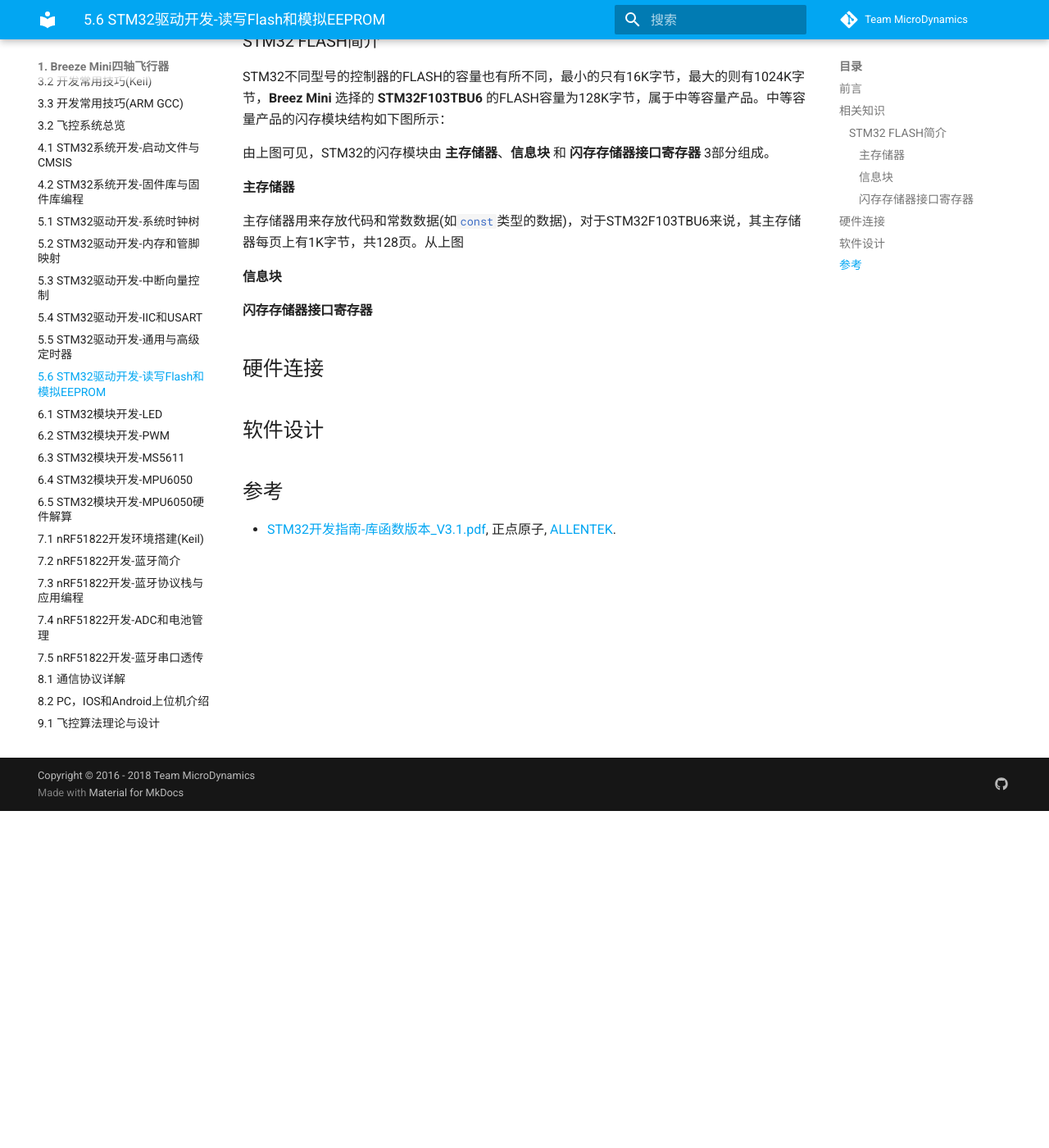
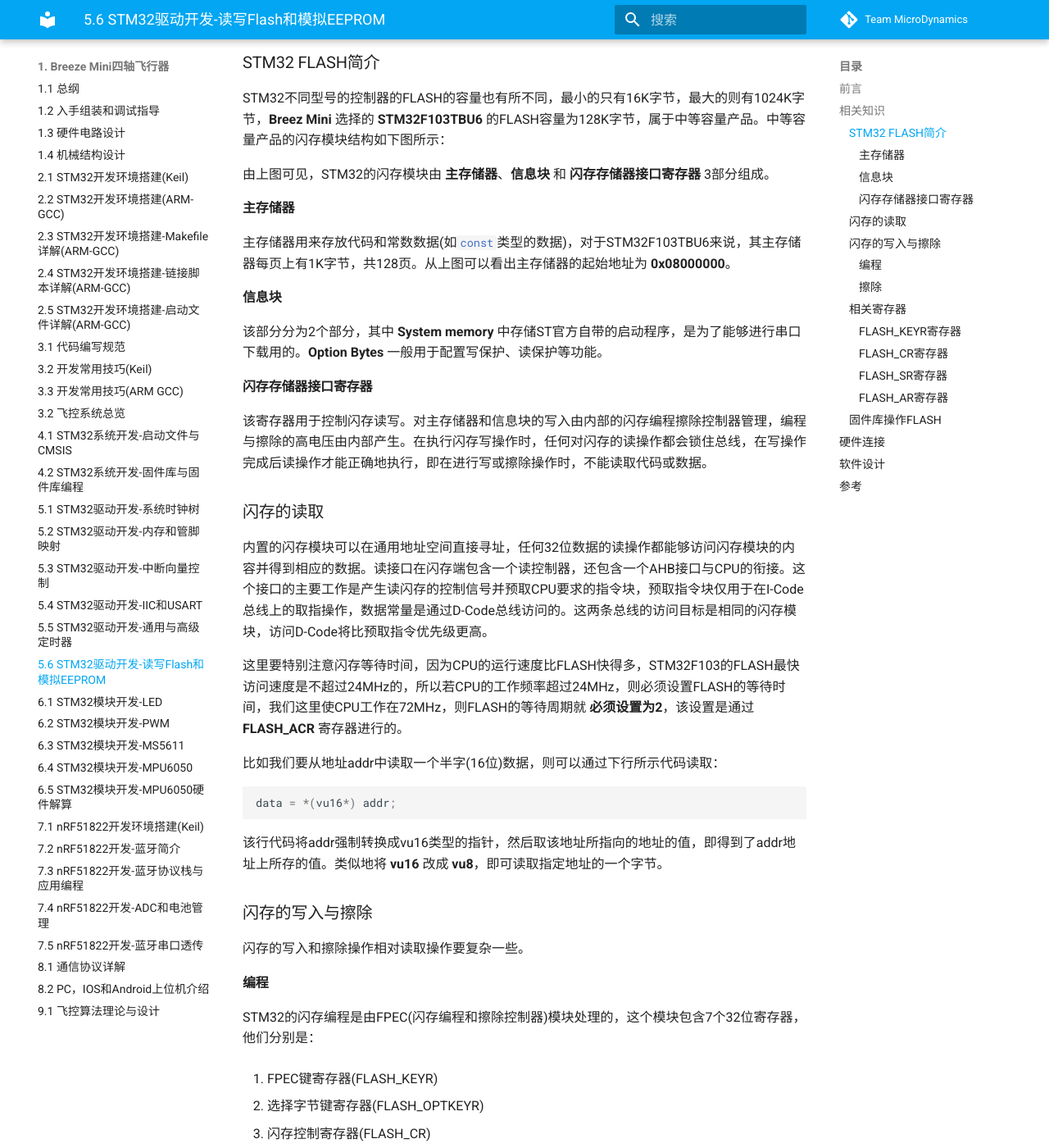
Before and after one commit to microdynamics/microdynamics_website_development, an MkDocs documentation site: the page built from docs/1. Breeze Mini四轴飞行器/5.6 STM32驱动开发-读写Flash和模拟EEPROM.md, in a window 1280 px wide and 1400 px high, scrolled down 411 px. Shown: the whole window at 82% size. Built offline with MkDocs 1.6.1 and Material for MkDocs 9.7.7, drawn with Linux system fonts in a browser that asks for light colours; comment, search, counter and statistics services are not loaded; some of the changed text lies outside the part shown.

Commit message:
Modify Flash wiki

````diff
--- a/docs/1. Breeze Mini四轴飞行器/5.6 STM32驱动开发-读写Flash和模拟EEPROM.md
+++ b/docs/1. Breeze Mini四轴飞行器/5.6 STM32驱动开发-读写Flash和模拟EEPROM.md
@@ -2,7 +2,7 @@ title: 5.6 STM32驱动开发-读写Flash和模拟EEPROM
 
 ## 前言
 
-这里主要讲解 **Breeze Mini** 的FLASH相关操作，完整代码在工程目录下的 **Drivers** 子目录下的 **stm32f10x_driver_flash.c** 和 **stm32f10x_driver_flash.h** 中，该代码主要用STM32自带的FLASH来存储控制算法所需的相关常数。
+这里主要讲解 **Breeze Mini** 的FLASH相关操作，完整代码在工程目录下的 **Drivers** 子目录下的 **stm32f10x_driver_flash.c**、**stm32f10x_driver_flash.h**、**stm32f10x_driver_eeprom.c** 和 **stm32f10x_driver_eeprom.h** 中，该代码主要实现对STM32自身的FLASH进行读写来模拟实现EEPROM的功能，进而存储控制算法所需的相关常数。
 
 ## 相关知识
 
@@ -14,13 +14,135 @@ STM32不同型号的控制器的FLASH的容量也有所不同，最小的只有1
 
 #### 主存储器
 
-主存储器用来存放代码和常数数据(如`:::c const`类型的数据)，对于STM32F103TBU6来说，其主存储器每页上有1K字节，共128页。从上图
+主存储器用来存放代码和常数数据(如`:::c const`类型的数据)，对于STM32F103TBU6来说，其主存储器每页上有1K字节，共128页。从上图可以看出主存储器的起始地址为 **0x08000000**。
 
 #### 信息块
 
+该部分分为2个部分，其中 **System memory** 中存储ST官方自带的启动程序，是为了能够进行串口下载用的。**Option Bytes** 一般用于配置写保护、读保护等功能。
+
 #### 闪存存储器接口寄存器
 
+该寄存器用于控制闪存读写。对主存储器和信息块的写入由内部的闪存编程擦除控制器管理，编程与擦除的高电压由内部产生。在执行闪存写操作时，任何对闪存的读操作都会锁住总线，在写操作完成后读操作才能正确地执行，即在进行写或擦除操作时，不能读取代码或数据。
+
+### 闪存的读取
+
+内置的闪存模块可以在通用地址空间直接寻址，任何32位数据的读操作都能够访问闪存模块的内容并得到相应的数据。读接口在闪存端包含一个读控制器，还包含一个AHB接口与CPU的衔接。这个接口的主要工作是产生读闪存的控制信号并预取CPU要求的指令块，预取指令块仅用于在I-Code总线上的取指操作，数据常量是通过D-Code总线访问的。这两条总线的访问目标是相同的闪存模块，访问D-Code将比预取指令优先级更高。
+
+这里要特别注意闪存等待时间，因为CPU的运行速度比FLASH快得多，STM32F103的FLASH最快访问速度是不超过24MHz的，所以若CPU的工作频率超过24MHz，则必须设置FLASH的等待时间，我们这里使CPU工作在72MHz，则FLASH的等待周期就 **必须设置为2**，该设置是通过 **FLASH_ACR** 寄存器进行的。
+
+比如我们要从地址addr中读取一个半字(16位)数据，则可以通过下行所示代码读取：
+
+```c
+data = *(vu16*) addr;
+```
+
+该行代码将addr强制转换成vu16类型的指针，然后取该地址所指向的地址的值，即得到了addr地址上所存的值。类似地将 **vu16** 改成 **vu8**，即可读取指定地址的一个字节。
+
+### 闪存的写入与擦除
+
+闪存的写入和擦除操作相对读取操作要复杂一些。
+
+#### 编程
+
+STM32的闪存编程是由FPEC(闪存编程和擦除控制器)模块处理的，这个模块包含7个32位寄存器，他们分别是：
+
+1. FPEC键寄存器(FLASH_KEYR)
+
+2. 选择字节键寄存器(FLASH_OPTKEYR)
+
+3. 闪存控制寄存器(FLASH_CR)
+
+4. 闪存状态寄存器(FLASH_SR)
+
+5. 闪存地址寄存器(FLASH_AR)
+
+6. 选择字节寄存器(FLASH_OBR)
+
+7. 写保护寄存器(FLASH_WRPR)
+
+其中FPEC键寄存器总共有3个键值：
+
+1. RDPRT键 = 0X000000A5
+
+2. KEY1 = 0X45670123
+
+3. KEY2 = 0XCDEF89AB
+
+STM32复位后FPEC模块是被保护的，不能写入FLASH_CR寄存器，通过写入特定的序列到FLASH_KEYR寄存器可以打开FPEC模块(KEY1和KEY2)，STM32闪存编程每次必须写入16位数据，当FLASH_CR寄存器的PG位为1时，在一个闪存地址写入一个半字将启动一次编程，写入任何非法数据都会使得FPEC产生总线错误。在编程过程中(BSY位为1)，任何读写闪存的操作都会使CPU暂停，直到此次闪存编程结束。在对STM32的FLASH进行编程时，必须要求其写入地址的FLASH是已经被擦除过的(值为0XFFFF)，否则无法写入。STM32的FLASH编程流程为：
+
+1. 检查FLASH_CR的LOCK是否解锁，如果没有就先解锁
+
+2. 检查FLASH_SR的BSY位，以确认没有其他正在进行的编程操作
+
+3. 设置FLASH_CR的PG位为1
+
+4. 在指定地址写入指定数据
+
+5. 等待FLASH_SR的BSY位变为0
+
+6. 读出写入的地址并验证数据
+
+#### 擦除
+
+由于STM32的FLASH写入操作需要保证写入的地址是已经被擦除过的，所以需要再介绍一下FLASH的擦除操作，STM32的FLASH擦除分为：页擦除和整片擦除，页擦除的工作流程为：
+
+1. 检查FLASH_CR的LOCK是否解锁，如果没有就先解锁
+
+2. 检查FLASH_SR的BSY位，以确认没有其他正在进行的编程操作
+
+3. 设置FLASH_CR的PER位为1
+
+4. 用FLASH_AR选择要擦除的页
+
+5. 设置FLASH_CR的STRT位为1
+
+6. 等待FLASH_SR的BSY位变为0
+
+7. 读出被擦除页并验证
+
+### 相关寄存器
+
+#### FLASH_KEYR寄存器
+
+该寄存器各位描述如下所示：
+
+该寄存器主要用于解锁FPEC，必须向该寄存器写入特定的序列(KEY1和KEY2)解锁后，才能够对FLASH_CR寄存器进行写操作。
+
+#### FLASH_CR寄存器
+
+该寄存器各位描述如下所示：
+
+这里我们只讲解该寄存器的LOCK、STRT、PER和PG共4位。
+
+1. LOCK位：该位用于指示FLASH_CR寄存器是否被锁住，该位在检测到正确的解锁序列后，会被硬件自动清零，在一次不成功的解锁操作后，在下次系统复位前，该位都不会再改变。
+
+2. STRT位：该位用于开始一次擦除操作，向该位写1将执行一次擦除操作。
+
+3. PER位：该位用于开始页擦除操作，向该位写1将设置页擦除模式。
+
+4. PG位：该位用于开始编程操作，向该位写1将设置写FLASH模式。
+
+#### FLASH_SR寄存器
+
+该寄存器的各位描述如下图所示：
+
+该寄存器主要用于指示当前FPEC的操作编程状态。
+
+#### FLASH_AR寄存器
+
+该寄存器的各位描述如下图所示：
+
+该寄存器主要用于设置要擦除的页的地址。
+
+
+### 固件库操作FLASH
+
+操作FLASH相关的库函数在 **FWLib** 目录下的 **stm32f10x_flash.c** 和 **stm32f10x_flash.h** 中，但是 **Breeze Mini** 的飞控代码自己封装了一套操作FLASH的函数，在 **Drivers** 目录下的 **stm32f10x_driver_flash.c** 和 **stm32f10x_driver_flash.h**。
+
+
 ## 硬件连接
+
+操作FLASH属于 **Breeze Mini** 主微控制器STM32F103TBU6的内部功能，是没有外部电路连接的。
 
 ## 软件设计
 
````
